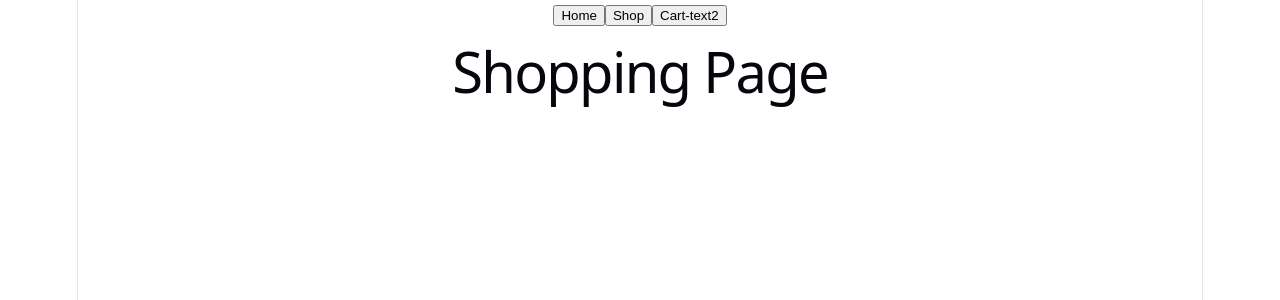
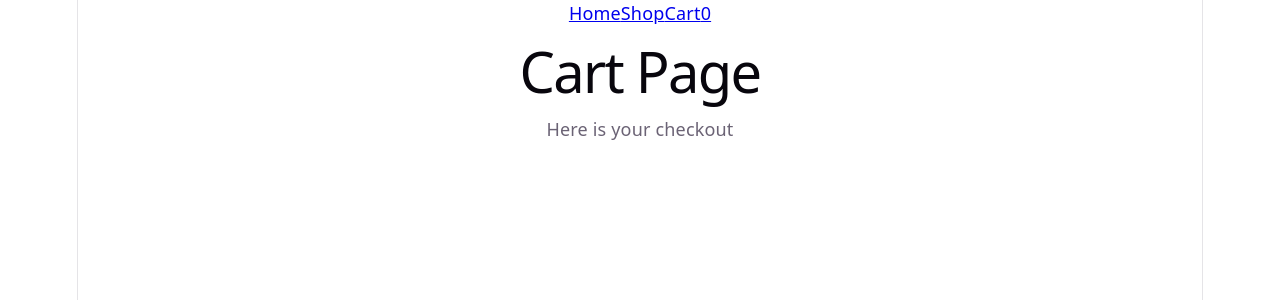
Before and after one commit to winterbarry/react-shopping-cart, a React (Vite) app in the folder shopping-cart/: page /cart in a window 1280 px wide. Shown: the top 300 px of the page. Built offline with nearby package versions, Linux system fonts and the light colour scheme.

Commit message:
added routing logic

```diff
--- a/shopping-cart/package.json
+++ b/shopping-cart/package.json
@@ -11,7 +11,8 @@
   },
   "dependencies": {
     "react": "^19.2.8",
-    "react-dom": "^19.2.8"
+    "react-dom": "^19.2.8",
+    "react-router": "^8.3.1"
   },
   "devDependencies": {
     "@eslint/js": "^10.0.1",
--- a/shopping-cart/src/App.jsx
+++ b/shopping-cart/src/App.jsx
@@ -1,17 +1,21 @@
+import { BrowserRouter, Routes, Route } from "react-router";
+
 import Navbar from "./components/navbar";
 import Home from "./components/homepage";
 import Shop from "./components/shop";
-import Cart from "./components/copy";
+import Cart from "./components/cart";
 
 function App() {
   return (
-    <>
-      <Navbar cartCount={2} />
+    <BrowserRouter>
+      <Navbar cartCount={0} />
 
-      <main>
-        <h1>Shopping Page</h1>
-      </main>
-    </>
+      <Routes>
+        <Route path="/" element={<Home />} />
+        <Route path="/shop" element={<Shop />} />
+        <Route path="/cart" element={<Cart />} />
+      </Routes>
+    </BrowserRouter>
   );
 }
 
--- a/shopping-cart/src/components/cart.jsx
+++ b/shopping-cart/src/components/cart.jsx
@@ -6,3 +6,5 @@
     </main>
   );
 }
+
+export default Cart;
--- a/shopping-cart/src/components/copy.jsx
+++ /dev/null
@@ -1,15 +0,0 @@
-import Navbar from "./components/Navbar";
-
-function App() {
-  return (
-    <>
-      <Navbar cartCount={3} />
-
-      <main>
-        <h1>Shopping Page</h1>
-      </main>
-    </>
-  );
-}
-
-export default App;
--- a/shopping-cart/src/components/navbar.jsx
+++ b/shopping-cart/src/components/navbar.jsx
@@ -1,12 +1,14 @@
+import { Link } from "react-router";
+
 function Navbar({ cartCount }) {
   return (
     <nav className="navbar">
-      <button>Home</button>
-      <button>Shop</button>
-      <button className="cart-button">
-        <span className="cart-text">Cart-text</span>
-        <span className="cart-count">{cartCount}</span>
-      </button>
+      <Link to="/">Home</Link>
+      <Link to="/shop">Shop</Link>
+      <Link to="/cart">
+        <span>Cart</span>
+        <span>{cartCount}</span>
+      </Link>
     </nav>
   );
 }
```
Also changed, not shown: 1 other file (tests, documents, lock files or other folders).
